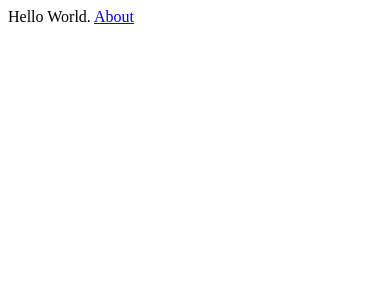
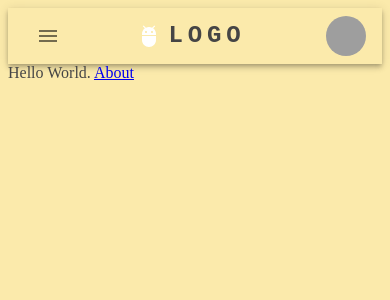
Before and after one commit to lucasferrazlima/academic-planner, a Next.js app: page / in a window 390 px wide. Shown: the top 300 px of the page. Built offline with nearby package versions, Linux system fonts and the light colour scheme; grey boxes are pictures that could not be loaded.

Commit message:
Add responsive app bar as new menu - remove sidebar

```diff
--- /dev/null
+++ b/components/topBar.js
@@ -0,0 +1,164 @@
+import * as React from 'react';
+import AppBar from '@mui/material/AppBar';
+import Box from '@mui/material/Box';
+import Toolbar from '@mui/material/Toolbar';
+import IconButton from '@mui/material/IconButton';
+import Typography from '@mui/material/Typography';
+import Menu from '@mui/material/Menu';
+import MenuIcon from '@mui/icons-material/Menu';
+import Container from '@mui/material/Container';
+import Avatar from '@mui/material/Avatar';
+import Button from '@mui/material/Button';
+import Tooltip from '@mui/material/Tooltip';
+import MenuItem from '@mui/material/MenuItem';
+import AdbIcon from '@mui/icons-material/Adb';
+
+const pages = ['Tasks', 'Timer'];
+const settings = ['Logout'];
+
+function ResponsiveAppBar() {
+  const [anchorElNav, setAnchorElNav] = React.useState(null);
+  const [anchorElUser, setAnchorElUser] = React.useState(null);
+
+  const handleOpenNavMenu = (event) => {
+    setAnchorElNav(event.currentTarget);
+  };
+  const handleOpenUserMenu = (event) => {
+    setAnchorElUser(event.currentTarget);
+  };
+
+  const handleCloseNavMenu = () => {
+    setAnchorElNav(null);
+  };
+
+  const handleCloseUserMenu = () => {
+    setAnchorElUser(null);
+  };
+
+  return (
+    <AppBar
+      position="static"
+      sx={{ backgroundColor: '#FBEAAB', maxWidth: '700px', margin: '0 auto' }}
+    >
+      <Container maxWidth="l">
+        <Toolbar disableGutters>
+          <Typography
+            variant="h6"
+            noWrap
+            component="a"
+            href="/"
+            sx={{
+              mr: 2,
+              display: { xs: 'none', md: 'flex' },
+              fontFamily: 'monospace',
+              fontWeight: 700,
+              letterSpacing: '.3rem',
+              color: '#454545',
+              textDecoration: 'none',
+            }}
+          >
+            LOGO
+          </Typography>
+
+          <Box sx={{ flexGrow: 1, display: { xs: 'flex', md: 'none' } }}>
+            <IconButton
+              size="large"
+              aria-label="account of current user"
+              aria-controls="menu-appbar"
+              aria-haspopup="true"
+              onClick={handleOpenNavMenu}
+              color="#454545"
+            >
+              <MenuIcon />
+            </IconButton>
+            <Menu
+              id="menu-appbar"
+              anchorEl={anchorElNav}
+              anchorOrigin={{
+                vertical: 'bottom',
+                horizontal: 'left',
+              }}
+              keepMounted
+              transformOrigin={{
+                vertical: 'top',
+                horizontal: 'left',
+              }}
+              open={Boolean(anchorElNav)}
+              onClose={handleCloseNavMenu}
+              sx={{
+                display: { xs: 'block', md: 'none' },
+              }}
+            >
+              {pages.map((page) => (
+                <MenuItem key={page} onClick={handleCloseNavMenu}>
+                  <Typography textAlign="center" sx={{ color: '#454545' }}>{page}</Typography>
+                </MenuItem>
+              ))}
+            </Menu>
+          </Box>
+          <AdbIcon sx={{ display: { xs: 'flex', md: 'none' }, mr: 1 }} />
+          <Typography
+            variant="h5"
+            noWrap
+            component="a"
+            href=""
+            sx={{
+              mr: 2,
+              display: { xs: 'flex', md: 'none' },
+              flexGrow: 1,
+              fontFamily: 'monospace',
+              fontWeight: 700,
+              letterSpacing: '.3rem',
+              color: '#454545',
+              textDecoration: 'none',
+            }}
+          >
+            LOGO
+          </Typography>
+          <Box sx={{ flexGrow: 1, display: { xs: 'none', md: 'flex' } }}>
+            {pages.map((page) => (
+              <Button
+                key={page}
+                onClick={handleCloseNavMenu}
+                sx={{ my: 2, color: '#454545', display: 'block' }}
+              >
+                {page}
+              </Button>
+            ))}
+          </Box>
+
+          <Box sx={{ flexGrow: 0 }}>
+            <Tooltip title="Open settings">
+              <IconButton onClick={handleOpenUserMenu} sx={{ p: 0 }}>
+                <Avatar alt="Remy Sharp" src="/static/images/avatar/2.jpg" />
+              </IconButton>
+            </Tooltip>
+            <Menu
+              sx={{ mt: '45px' }}
+              id="menu-appbar"
+              anchorEl={anchorElUser}
+              anchorOrigin={{
+                vertical: 'top',
+                horizontal: 'right',
+              }}
+              keepMounted
+              transformOrigin={{
+                vertical: 'top',
+                horizontal: 'right',
+              }}
+              open={Boolean(anchorElUser)}
+              onClose={handleCloseUserMenu}
+            >
+              {settings.map((setting) => (
+                <MenuItem key={setting} onClick={handleCloseUserMenu}>
+                  <Typography textAlign="center">{setting}</Typography>
+                </MenuItem>
+              ))}
+            </Menu>
+          </Box>
+        </Toolbar>
+      </Container>
+    </AppBar>
+  );
+}
+export default ResponsiveAppBar;
--- a/pages/_app.js
+++ b/pages/_app.js
@@ -1,8 +1,12 @@
 import '../styles/globals.css';
 import React from 'react';
+import ResponsiveAppBar from '../components/topBar';
 
 export default function App({ Component, pageProps }) {
   return (
-    <Component {...pageProps} />
+    <>
+      <ResponsiveAppBar />
+      <Component {...pageProps} />
+    </>
   );
 }
--- a/pages/tasks.js
+++ b/pages/tasks.js
@@ -7,7 +7,6 @@
 import DeleteIcon from '@mui/icons-material/Delete';
 import EventIcon from '@mui/icons-material/Event';
 import EditIcon from '@mui/icons-material/Edit';
-import CustomDrawer from '../components/sidebar';
 
 const baseUrl = 'http://localhost:3001/api';
 
@@ -134,7 +133,6 @@
   return (
     <div>
       <Typography variant="h4" component="h1" gutterBottom>My tasks</Typography>
-      <CustomDrawer router={router} />
       <form
         onSubmit={handleNewTask}
         style={{
--- a/pages/timer.js
+++ b/pages/timer.js
@@ -5,7 +5,6 @@
 import Typography from '@mui/material/Typography';
 import { useRouter } from 'next/router';
 import SettingsApplicationsIcon from '@mui/icons-material/SettingsApplications';
-import CustomDrawer from '../components/sidebar';
 import TimerSettings from '../components/timerSettings';
 
 function TimerPage() {
@@ -96,7 +95,6 @@
 
   return (
     <div>
-      <CustomDrawer />
       <Box
         sx={{
           display: 'flex',
--- a/styles/globals.css
+++ b/styles/globals.css
@@ -0,0 +1,6 @@
+body {
+    background-color: #FBEAAB;
+    color:#454545;
+}
+
+/* font color 454545 */
```
